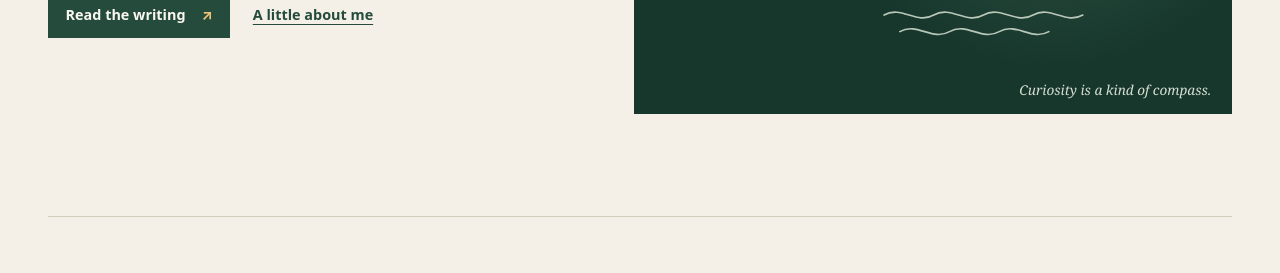
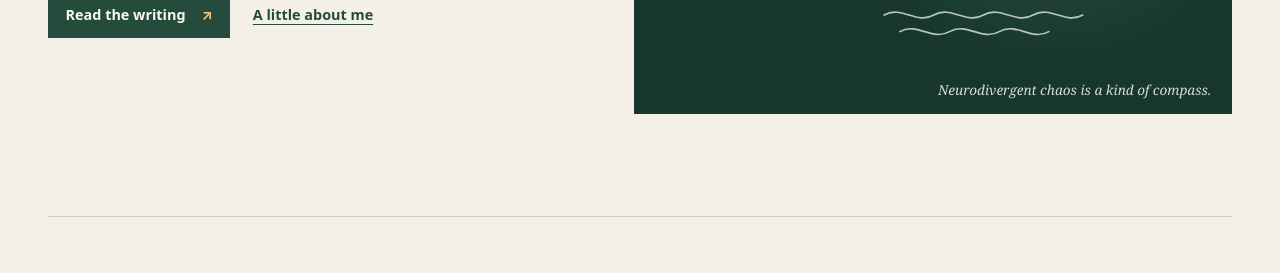
Before and after one commit to emfrom/emfrom, a Jekyll site: the page built from docs/index.md, in a window 1280 px wide. Shown: the part 509-782 px from the top of the page. Built offline with Jekyll 4.4.1, drawn with Linux system fonts in a browser that asks for light colours.

Commit message:
copy: update home illustration caption

```diff
--- a/docs/_layouts/home.html
+++ b/docs/_layouts/home.html
@@ -28,7 +28,7 @@ layout: default
       <circle class="star" cx="173" cy="196" r="2.5"/>
       <circle class="star" cx="405" cy="347" r="2.5"/>
     </svg>
-    <p class="art-note">Curiosity is a kind of compass.</p>
+    <p class="art-note">Neurodivergent chaos is a kind of compass.</p>
   </div>
 </section>
 
```
